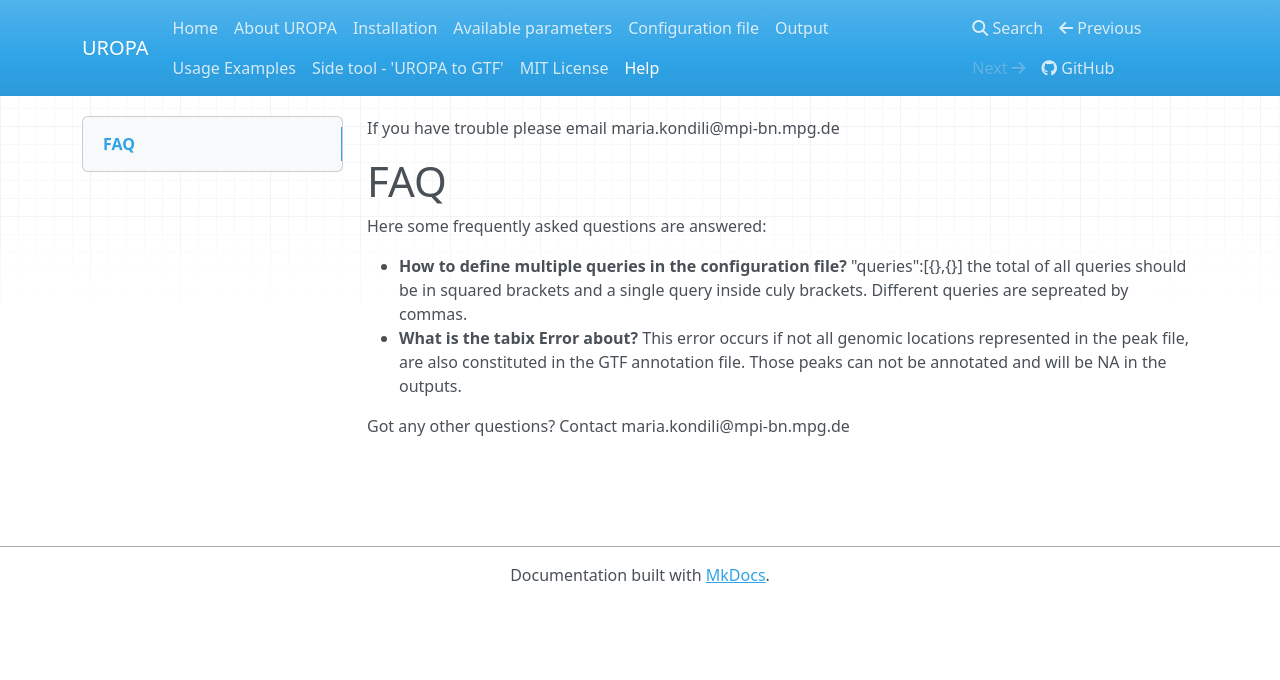
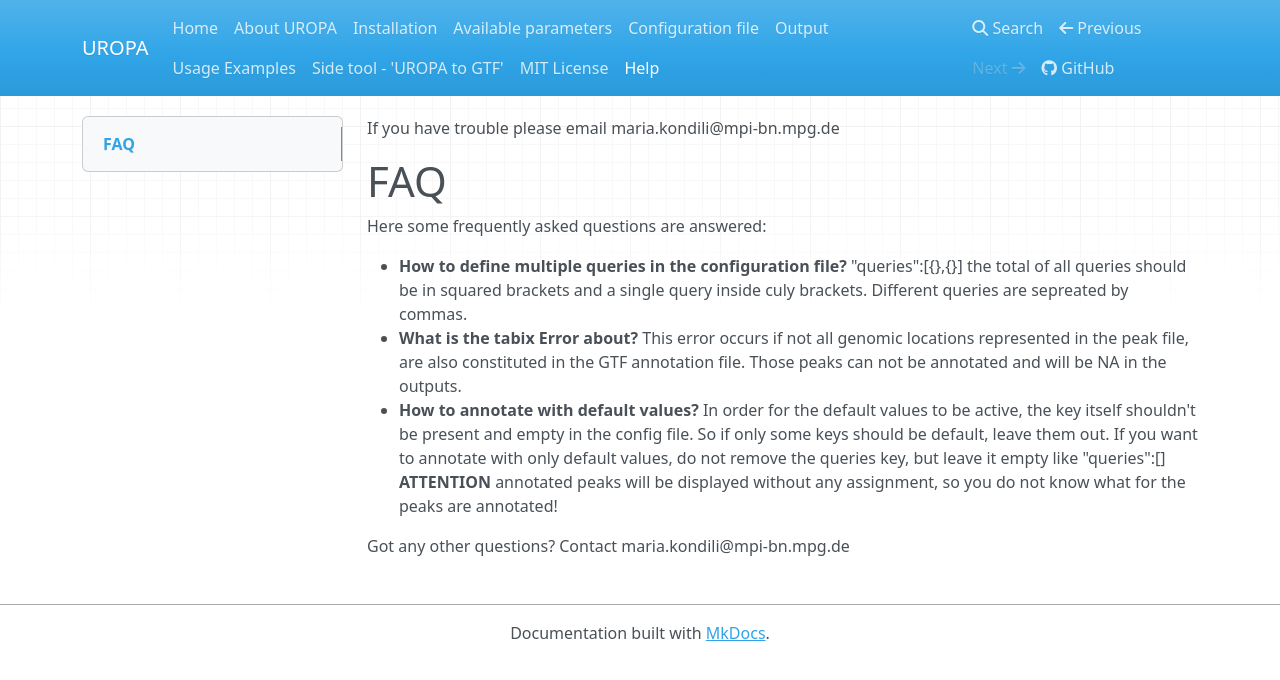
Before and after one commit to loosolab/UROPA, an MkDocs documentation site: the page built from docs/help.md, in a window 1280 px wide. Shown: the top 680 px of the page. Built offline with MkDocs 1.6.1, drawn with Linux system fonts in a browser that asks for light colours; nearby versions of some CDN libraries; old or Windows-style settings are respelled for this version of MkDocs.

Commit message:
added faqs

```diff
--- a/docs/help.md
+++ b/docs/help.md
@@ -10,5 +10,8 @@ Here some frequently asked questions are answered:
 * **What is the tabix Error about?**
 	This error occurs if not all genomic locations represented in the peak file, are also constituted in the GTF annotation file.
 	Those peaks can not be annotated and will be NA in the outputs.
+* **How to annotate with default values?**
+	In order for the default values to be active, the key itself shouldn't be present and empty in the config file. So if only some keys should be default, leave them out.
+	If you want to annotate with only default values, do not remove the queries key, but leave it empty like "queries":[] **ATTENTION** annotated peaks will be displayed without any assignment, so you do not know what for the peaks are annotated!
 
 Got any other questions? Contact maria.kondili@mpi-bn.mpg.de
```
Also changed, not shown: docs/abbreviations.md (deleted, +0 -5 lines), docs/important-notes.md (deleted, +0 -3 lines).
